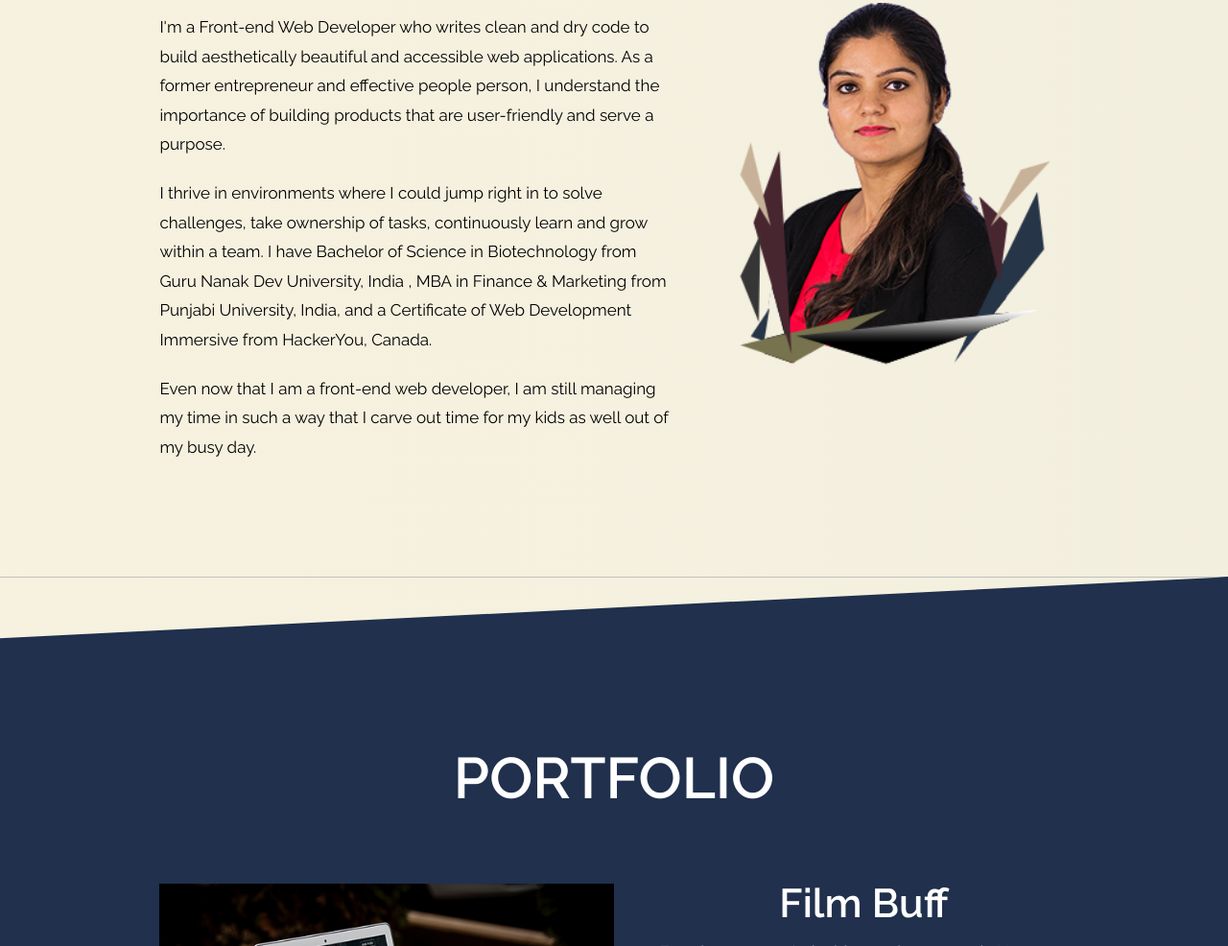
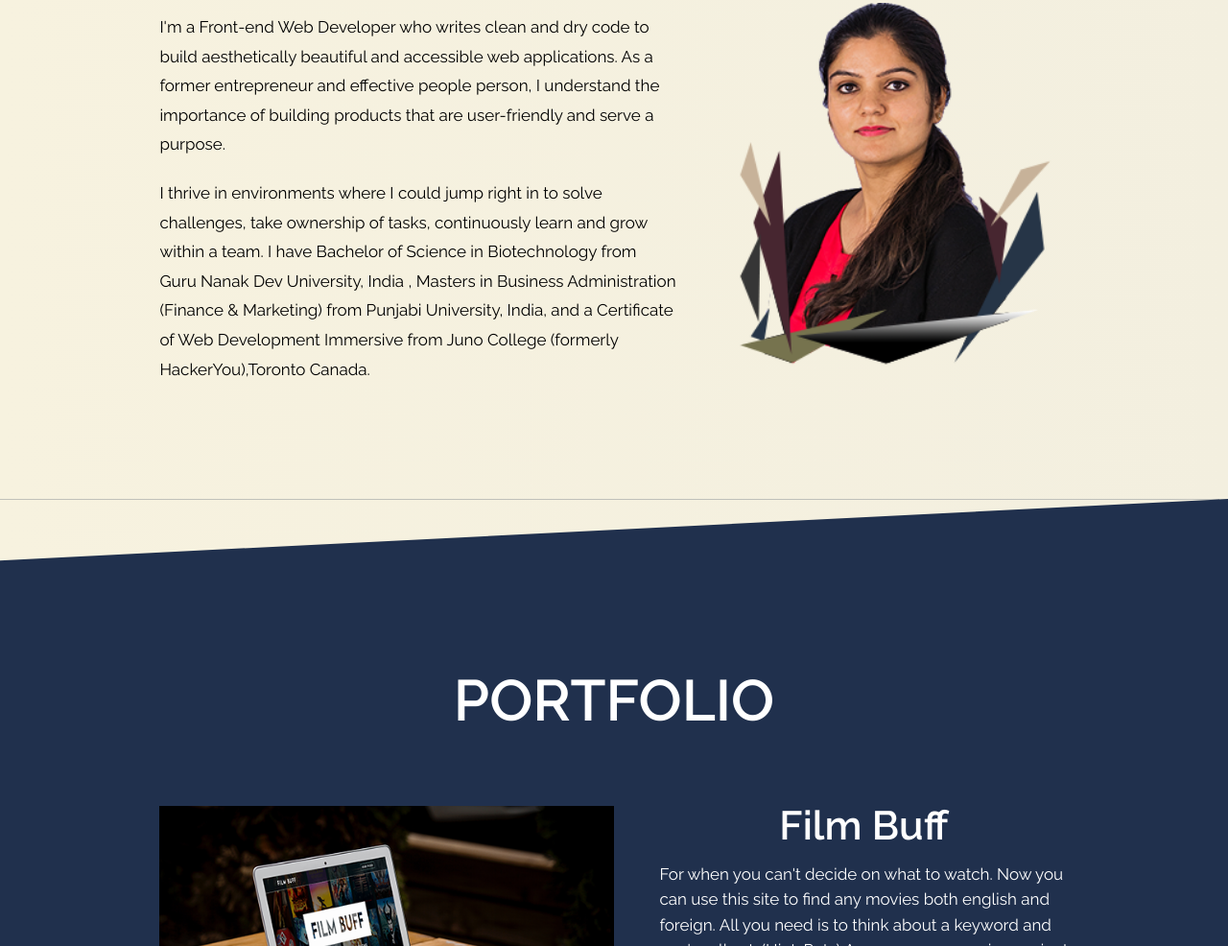
Before and after one commit to kanusobti/portfolioKanuSobti, a plain HTML site: page index.html in a window 1280 px wide. Shown: the part 1007-1993 px from the top of the page at 96% size. Drawn offline with nearby package versions, Linux system fonts and the light colour scheme; a script that the page names is missing.

Commit message:
Fixed favicon icon and updated the link to be secured

```diff
--- a/index.html
+++ b/index.html
@@ -15,7 +15,7 @@
 	<!-- Animate CSS -->
   <link rel="stylesheet" type="text/css" href="./node_modules/animate.css/animate.min.css">
   <!--Favicon my logo-->
-  <link rel="shortcut icon" href="http://kanusobti.com/Assets/logo.svg">
+  <link rel="shortcut icon" href="https://kanusobti.com/Assets/logo.ico">
   <!--Devicon skills icons-->
   <link rel="stylesheet" href="https://cdn.rawgit.com/konpa/devicon/df6431e323547add1b4cf45992913f15286456d3/devicon.min.css">
 </head>
@@ -67,8 +67,8 @@
               </div>
             <div class="description">
               <p>I'm a Front-end Web Developer who writes clean and dry code to build aesthetically beautiful and accessible web applications. As a former entrepreneur and effective people person, I understand the importance of building products that are user-friendly and serve a purpose.</p>
-              <p> I thrive in environments where I could jump right in to solve challenges, take ownership of tasks, continuously learn and grow within a team. I have Bachelor of Science in Biotechnology from Guru Nanak Dev University, India , MBA in Finance & Marketing from Punjabi University, India, and a Certificate of Web Development Immersive from HackerYou, Canada.</p>
-              <p>Even now that I am a front-end web developer, I am still managing my time in such a way that I carve out time for my kids as well out of my busy day.</p>
+              <p> I thrive in environments where I could jump right in to solve challenges, take ownership of tasks, continuously learn and grow within a team. I have Bachelor of Science in Biotechnology from Guru Nanak Dev University, India , Masters in Business Administration (Finance & Marketing) from Punjabi University, India, and a Certificate of Web Development Immersive from Juno College (formerly HackerYou),Toronto Canada.</p>
+
             </div>
             <div class="aboutImage">
               <img class="myImage" src="./Assets/portfolioImage.png" alt="A lady wearing a black shrug over a red dress with her hair tied up and on her left shoulder">
```
Also changed, not shown: Assets/logo.ico (added).
